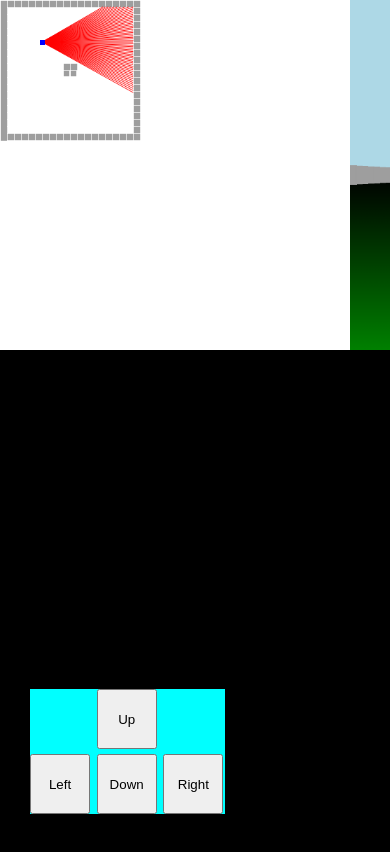
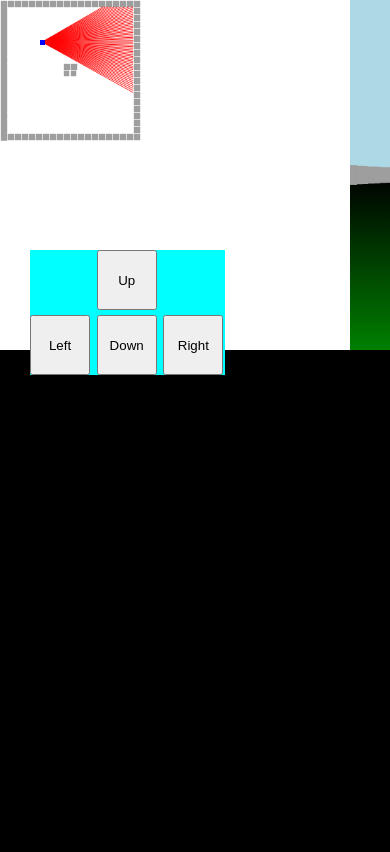
Before and after one commit to Zurika123/test_game_3d, a plain HTML site: page index.html in a window 390 px wide. Shown: the top 852 px of the page. Drawn offline with Linux system fonts and the light colour scheme.

Commit message:
Update index.html

```diff
--- a/index.html
+++ b/index.html
@@ -138,7 +138,7 @@
       grid-template-columns: 1fr 1fr 1fr;
       grid-template-rows: 1fr 1fr 1fr 1fr;
       position: fixed;
-      bottom: 30px;
+      top: 250px;
       left: 30px;
     }
     .a {
```
